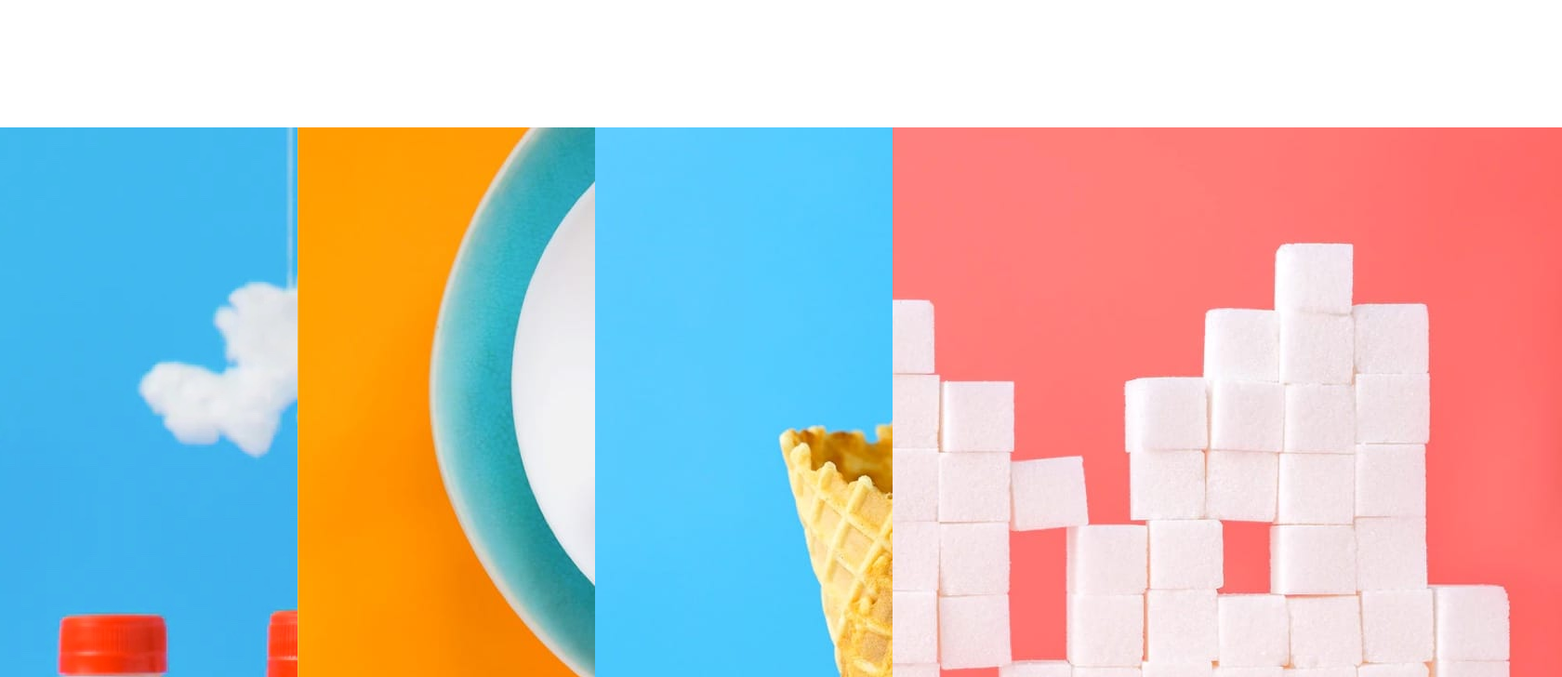
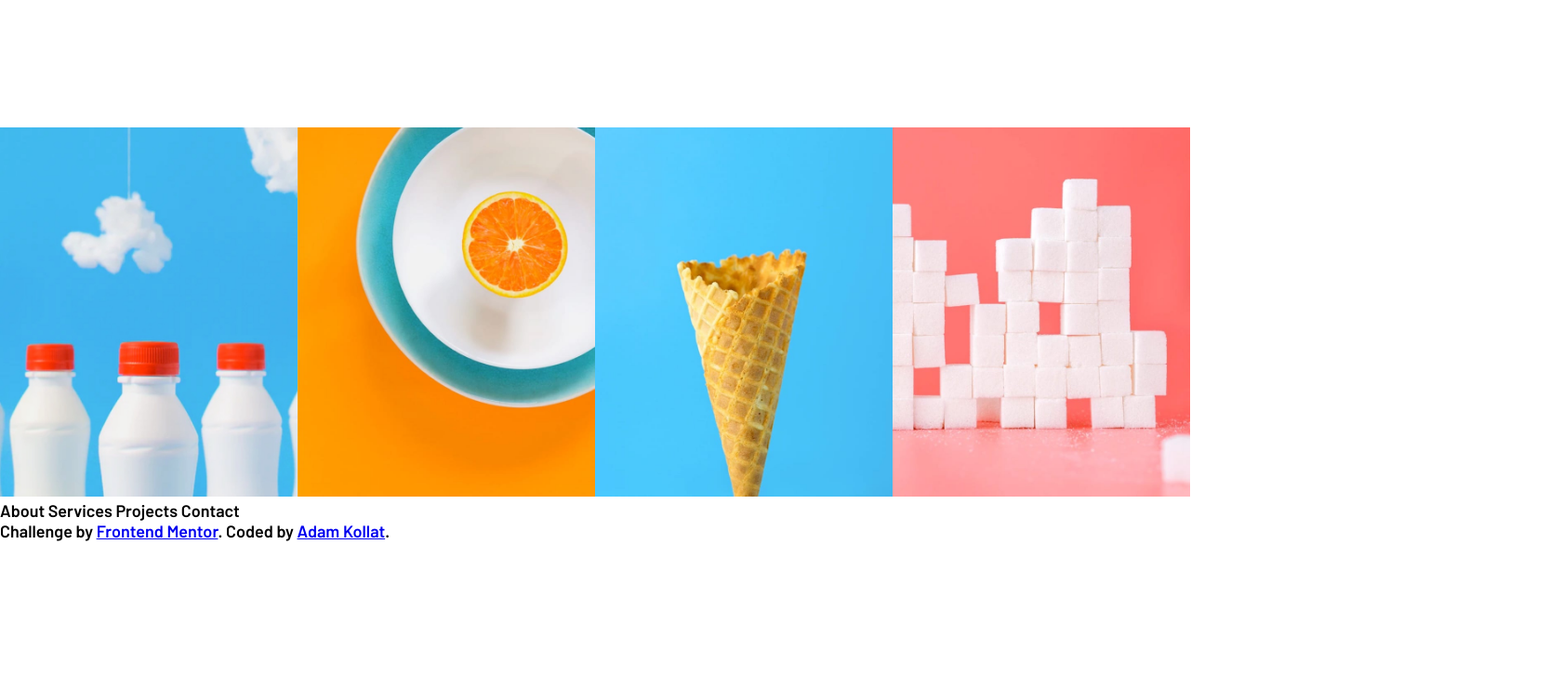
Before and after one commit to AdamKollat/sunnyside, a plain HTML site: page index.html in a window 1280 px wide. Shown: the part 3220-3948 px from the top of the page at 93% size, 1680 px wide, since content can reach past the window. After the commit the page ends 3802 px from the top, so only its background shows below. Drawn offline with Linux system fonts and the light colour scheme.

Commit message:
Fixed four image container image sizing

```diff
--- a/index.html
+++ b/index.html
@@ -132,17 +132,17 @@
   </section>
   <section>
     <div class="four_image_container">
-      <div>
-        <img src="images/desktop/image-gallery-milkbottles.jpg" alt="">
+      <div class="image_container">
+        <img src="images/desktop/image-gallery-milkbottles.jpg" alt="milk bottles">
       </div>
-      <div>
-        <img src="images/desktop/image-gallery-orange.jpg" alt="">
+      <div class="image_container">
+        <img src="images/desktop/image-gallery-orange.jpg" alt="orange">
       </div>
-      <div>
-        <img src="images/desktop/image-gallery-cone.jpg" alt="">
+      <div class="image_container">
+        <img src="images/desktop/image-gallery-cone.jpg" alt="cone">
       </div>
-      <div>
-        <img src="images/desktop/image-gallery-sugarcubes.jpg" alt="">
+      <div class="image_container">
+        <img src="images/desktop/image-gallery-sugarcubes.jpg" alt="sugarcubes">
       </div>
     </div>
   </section>
--- a/styles.css
+++ b/styles.css
@@ -180,4 +180,9 @@ nav li > a{
 .four_image_container{
     display: grid;
     grid-template-columns: 25% 25% 25% 25%;
+    max-width: inherit;
 }
+
+.image_container img{
+    max-width: 100%;
+}
```
